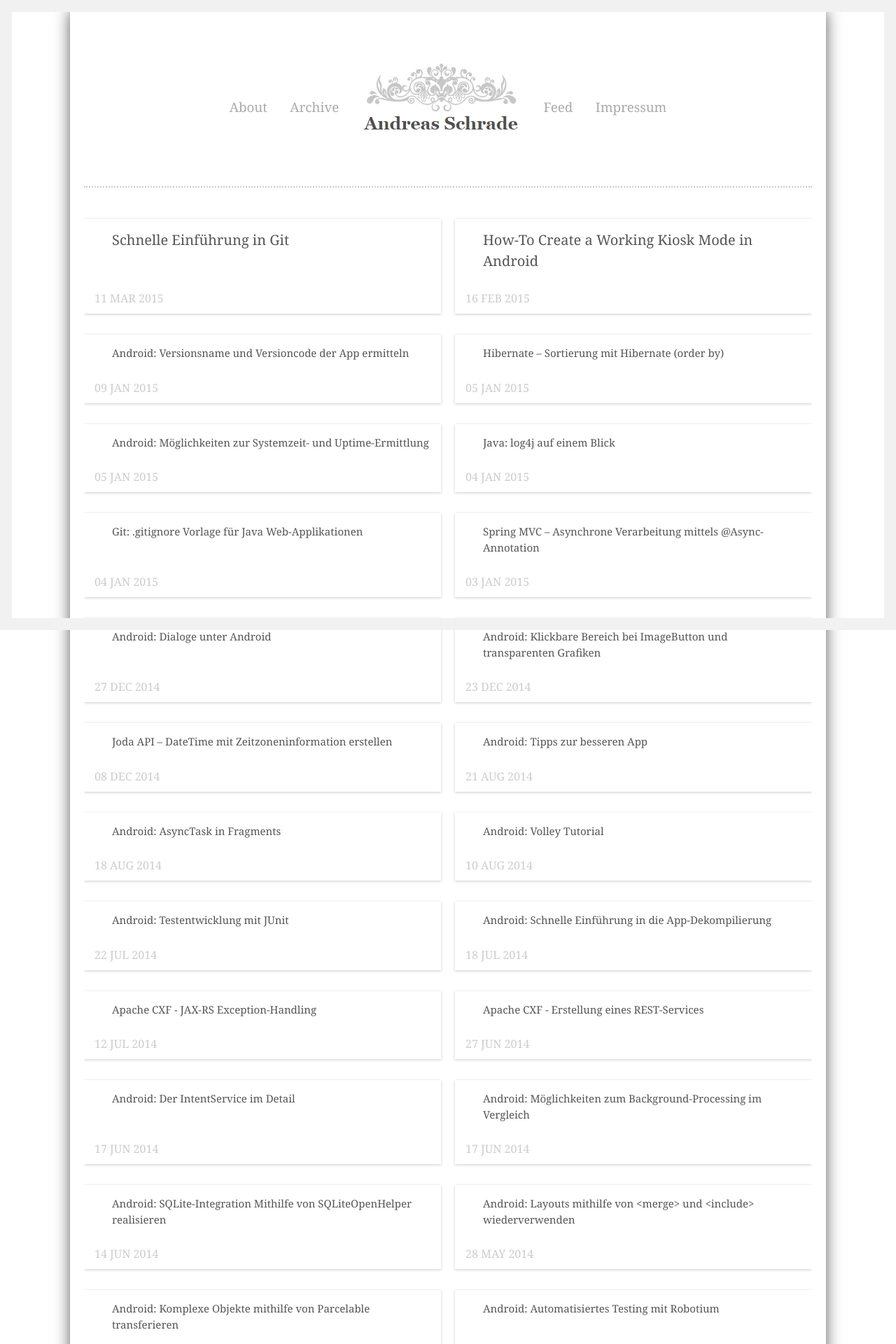
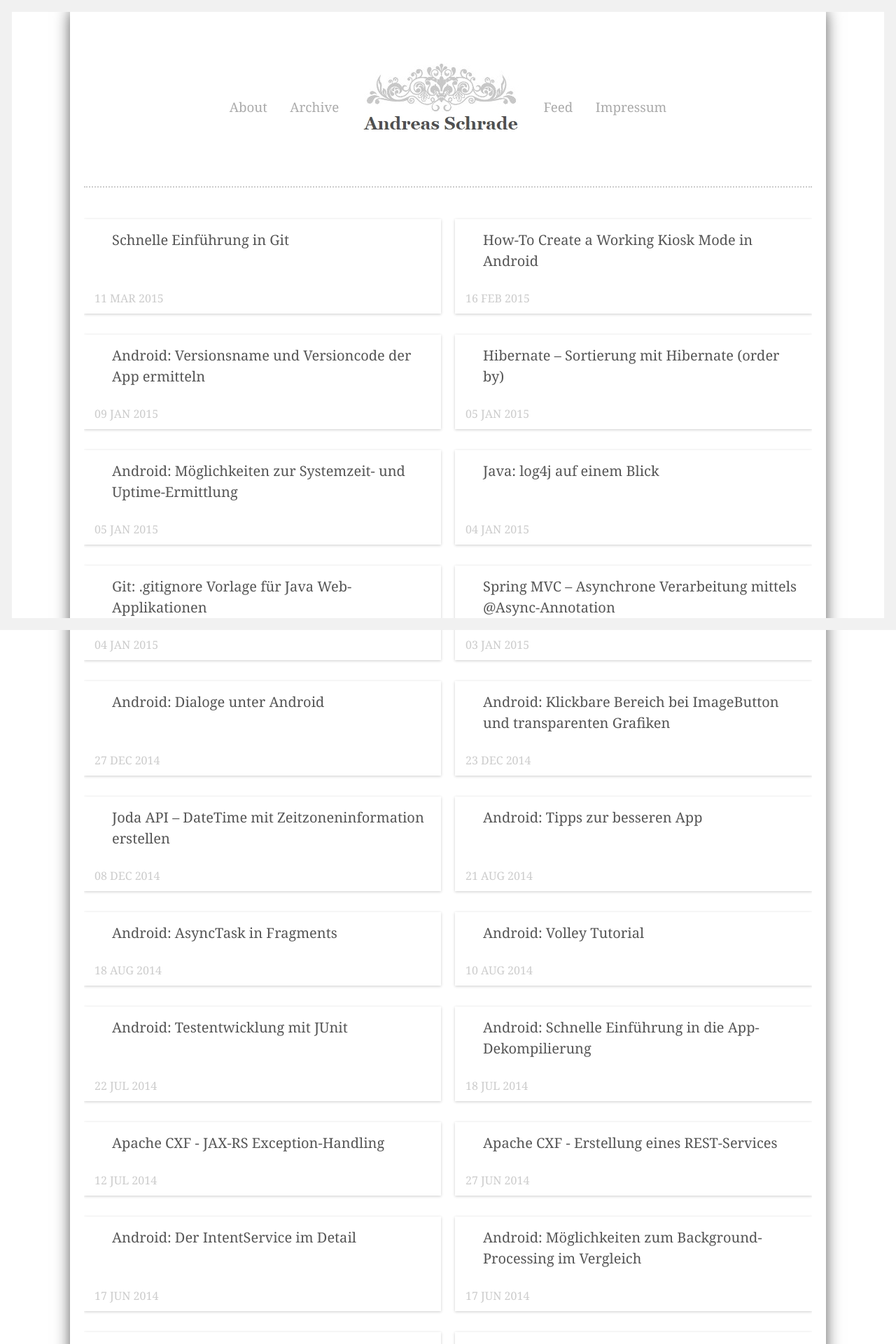
Before and after one commit to andreasschrade/andreasschrade.github.com, a Jekyll site: the page built from index.html, in a window 1280 px wide. Shown: the top 1920 px of the page at 70% size. Built offline with Jekyll 4.4.1, drawn with Linux system fonts in a browser that asks for light colours; Markdown is read by kramdown in place of the engine named in the settings; the list of posts is cut into pages by our own code.

Commit message:
updated home page

```diff
--- a/public/css/poole.css
+++ b/public/css/poole.css
@@ -631,7 +631,7 @@
   }
 }
 .blockGroup-list li .postArticle-title {
-  font-size: 0.75rem;
+  font-size: 1rem;
   line-height: 1.5;
 }
 .blockGroup-list .postArticle-wrapper {
```
Also changed, not shown: public/apple-touch-icon-precomposed.png.
